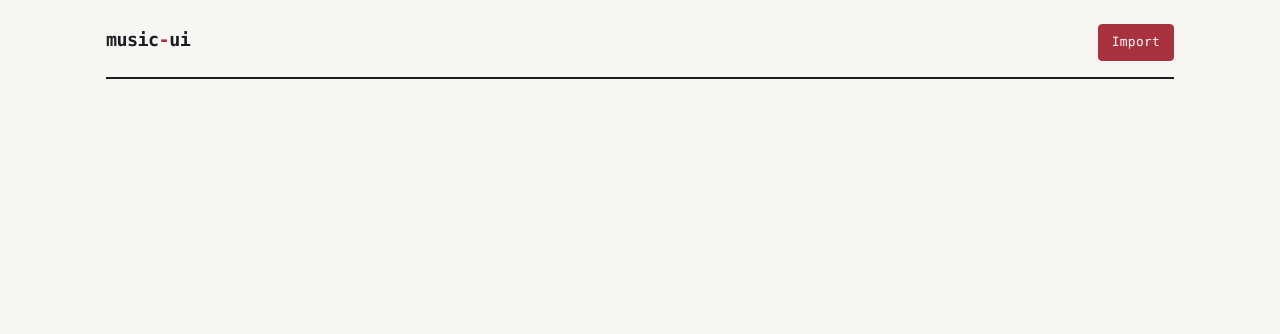
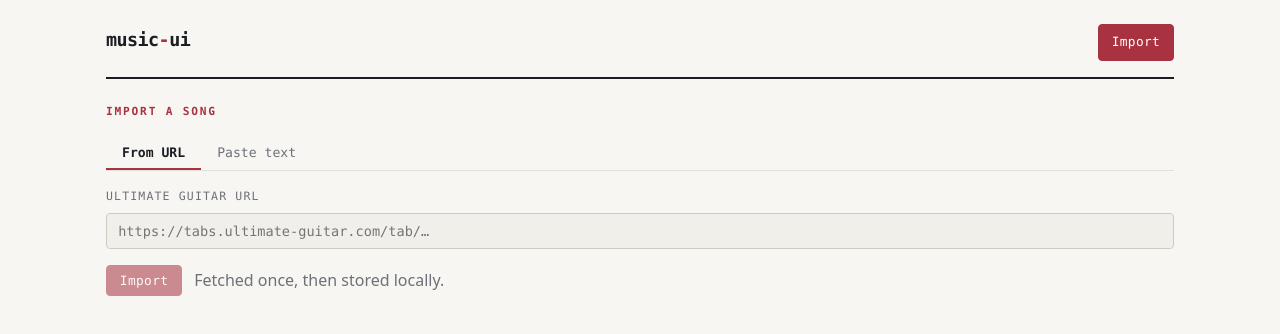
Before and after one commit to JdeGuise/baritonic, a React (Vite) app in the folder apps/web/: page /import in a window 1280 px wide. Before the commit this address had no page. Shown: the top 334 px of the page. Built offline with nearby package versions, Linux system fonts and the light colour scheme.

Commit message:
feat(web): import page with url and paste tabs

```diff
--- a/apps/web/src/App.tsx
+++ b/apps/web/src/App.tsx
@@ -1,4 +1,5 @@
 import { Link, Route, Routes } from "react-router-dom";
+import { ImportPage } from "./pages/ImportPage.tsx";
 import { LibraryPage } from "./pages/LibraryPage.tsx";
 
 export function App() {
@@ -18,6 +19,7 @@ export function App() {
       </header>
       <Routes>
         <Route path="/" element={<LibraryPage />} />
+        <Route path="/import" element={<ImportPage />} />
       </Routes>
     </div>
   );
--- /dev/null
+++ b/apps/web/src/pages/ImportPage.tsx
@@ -0,0 +1,114 @@
+import { useState } from "react";
+import { useNavigate } from "react-router-dom";
+import { api } from "../api/client.ts";
+
+type Mode = "url" | "paste";
+
+export function ImportPage() {
+  const navigate = useNavigate();
+  const [mode, setMode] = useState<Mode>("url");
+  const [url, setUrl] = useState("");
+  const [artist, setArtist] = useState("");
+  const [title, setTitle] = useState("");
+  const [rawBody, setRawBody] = useState("");
+  const [busy, setBusy] = useState(false);
+  const [error, setError] = useState<string | null>(null);
+
+  const ready = mode === "url" ? url.trim() !== "" : rawBody.trim() !== "";
+
+  const submit = async () => {
+    setBusy(true);
+    setError(null);
+    try {
+      const song =
+        mode === "url"
+          ? await api.importUrl(url.trim())
+          : await api.importText({ artist, title, rawBody });
+      navigate(`/songs/${song.id}`);
+    } catch (e) {
+      setError(e instanceof Error ? e.message : "Import failed");
+    } finally {
+      setBusy(false);
+    }
+  };
+
+  return (
+    <div className="stack">
+      <div className="eyebrow">Import a song</div>
+
+      <div className="tabs" role="tablist">
+        <button
+          type="button"
+          role="tab"
+          aria-selected={mode === "url"}
+          className="tab"
+          onClick={() => setMode("url")}
+        >
+          From URL
+        </button>
+        <button
+          type="button"
+          role="tab"
+          aria-selected={mode === "paste"}
+          className="tab"
+          onClick={() => setMode("paste")}
+        >
+          Paste text
+        </button>
+      </div>
+
+      {mode === "url" ? (
+        <div className="field">
+          <label htmlFor="url">Ultimate Guitar URL</label>
+          <input
+            id="url"
+            className="input"
+            value={url}
+            onChange={(e) => setUrl(e.target.value)}
+            placeholder="https://tabs.ultimate-guitar.com/tab/…"
+          />
+        </div>
+      ) : (
+        <>
+          <div className="field">
+            <label htmlFor="artist">Artist</label>
+            <input
+              id="artist"
+              className="input"
+              value={artist}
+              onChange={(e) => setArtist(e.target.value)}
+            />
+          </div>
+          <div className="field">
+            <label htmlFor="title">Title</label>
+            <input
+              id="title"
+              className="input"
+              value={title}
+              onChange={(e) => setTitle(e.target.value)}
+            />
+          </div>
+          <div className="field">
+            <label htmlFor="body">Tab text</label>
+            <textarea
+              id="body"
+              className="input"
+              rows={12}
+              value={rawBody}
+              onChange={(e) => setRawBody(e.target.value)}
+            />
+          </div>
+        </>
+      )}
+
+      <div className="row">
+        <button type="button" className="btn pri" disabled={!ready || busy} onClick={() => void submit()}>
+          {busy ? "Importing…" : "Import"}
+        </button>
+        <span className="muted">Fetched once, then stored locally.</span>
+      </div>
+
+      {error && <p className="notice">{error}</p>}
+    </div>
+  );
+}
--- a/apps/web/src/styles/app.css
+++ b/apps/web/src/styles/app.css
@@ -124,3 +124,24 @@ body {
 @media (max-width: 620px) {
   .lib-row { grid-template-columns: 1fr; align-items: start; gap: var(--s2); }
 }
+
+/* import */
+.tabs { display: flex; border-bottom: 1px solid var(--hair); }
+.tab {
+  font-family: var(--mono); font-size: 0.82rem; padding: var(--s2) var(--s4);
+  border: none; border-bottom: 2px solid transparent; background: none;
+  color: var(--muted); cursor: pointer;
+}
+.tab[aria-selected="true"] { color: var(--ink); border-bottom-color: var(--felt); font-weight: 600; }
+
+.field { display: flex; flex-direction: column; gap: var(--s2); }
+.field label {
+  font-family: var(--mono); font-size: 0.72rem; letter-spacing: 0.1em;
+  text-transform: uppercase; color: var(--muted);
+}
+.input {
+  font-family: var(--mono); font-size: 0.85rem; padding: 0.55rem 0.7rem;
+  border: 1px solid var(--hair-firm); border-radius: 4px;
+  background: var(--panel-sub); color: var(--ink); width: 100%;
+}
+textarea.input { font-size: 0.8rem; line-height: 1.5; resize: vertical; }
```
Also changed, not shown: 1 other file (tests, documents, lock files or other folders).
